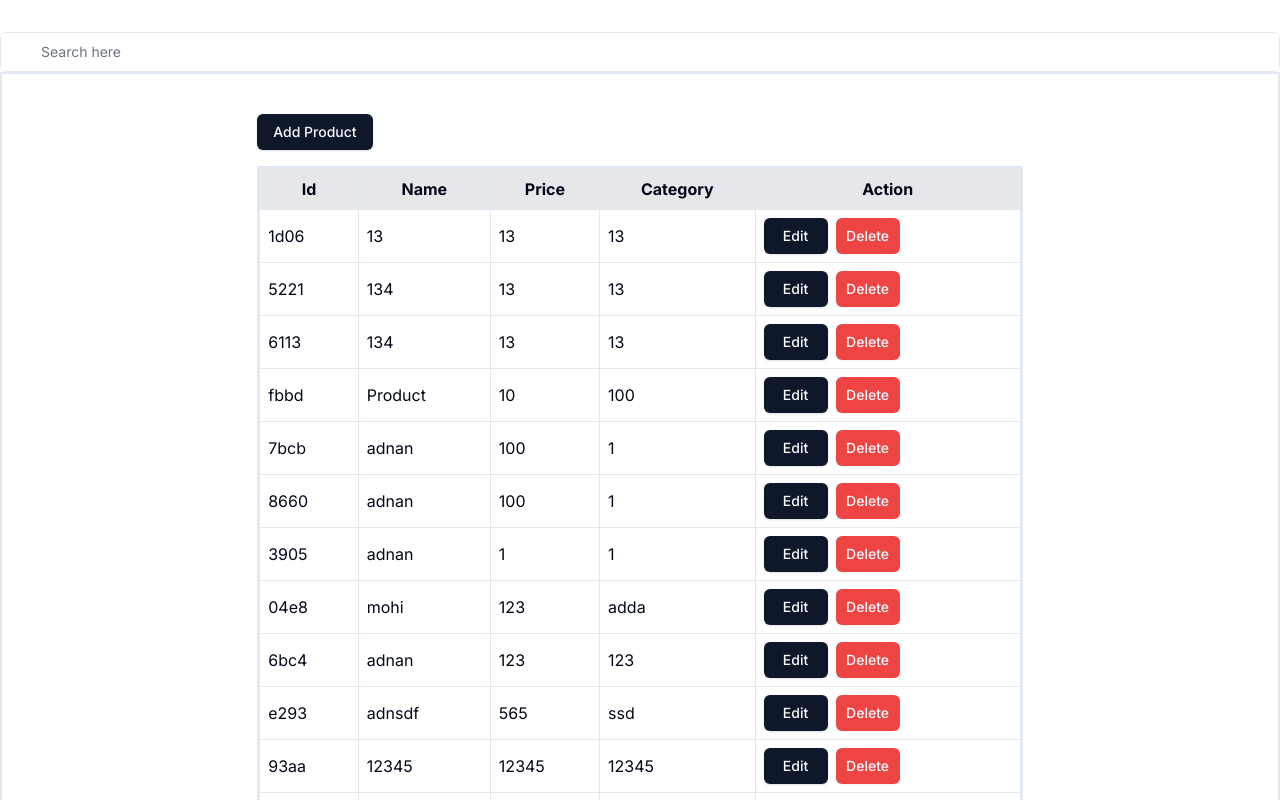
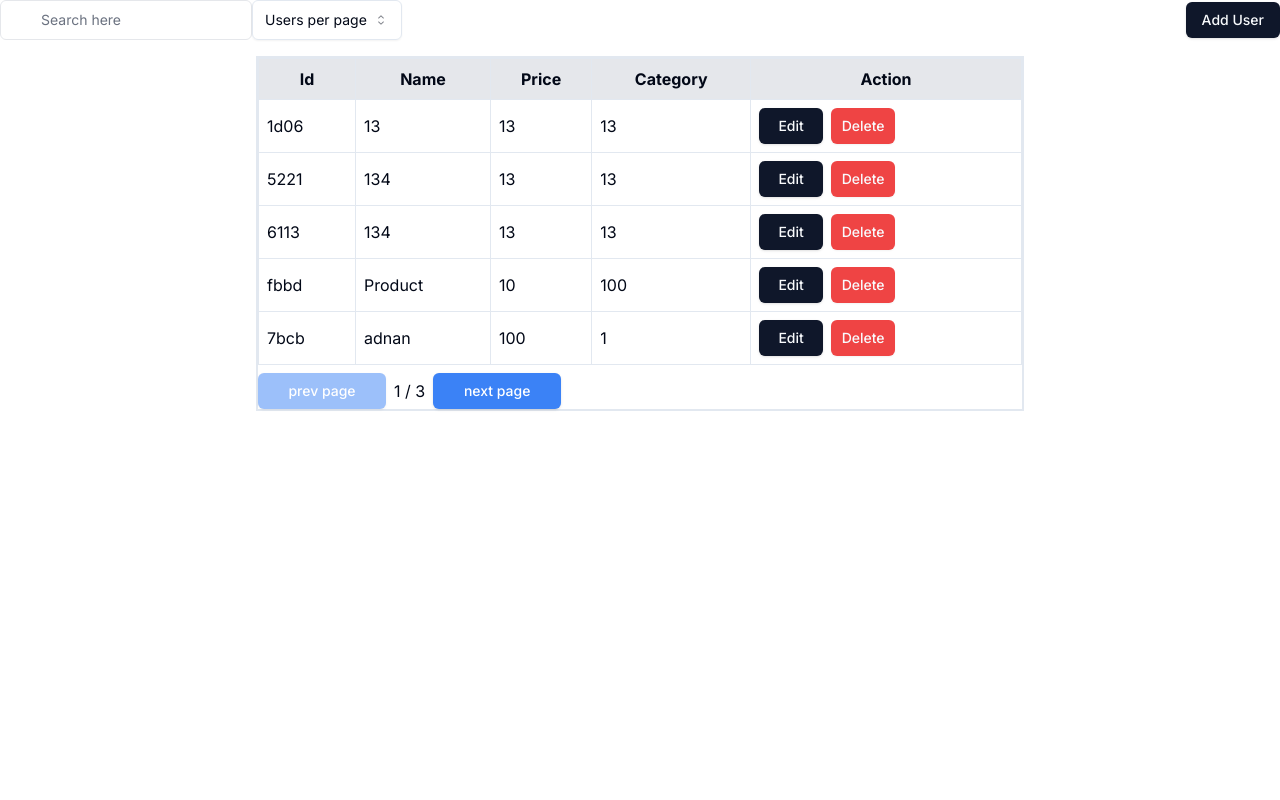
Before and after one commit to Adnan-Dar/crud-server-action, a Next.js app: page / in a window 1280 px wide. Shown: the top 800 px of the page. Built offline with nearby package versions, Linux system fonts and the light colour scheme; data requests are answered from the project's data file.

Commit message:
pagination and select per page done

```diff
--- a/actions/products.ts
+++ b/actions/products.ts
@@ -2,8 +2,12 @@
 
 import { Product } from "@/types/product";
 
+interface PaginatedData<T> {
+    data: T[];
+    total: number;
+}
 
-export const list = async (query: string = ""): Promise<Product[]> => {
+export const list = async (query: string = "", page: number = 1, perPage: number = 5): Promise<PaginatedData<Product>> => {
     try {
         const response = await fetch(`http://localhost:3000/products`);
         if (!response.ok) {
@@ -12,18 +16,26 @@
         const productsData = await response.json() as Product[];
 
         // Filter products based on the query
+        let filteredProducts = productsData;
         if (query) {
-            return productsData.filter(product =>
+            filteredProducts =  productsData.filter(product =>
                 product.name.toLowerCase().includes(query.toLowerCase())
             );
         }
 
-        return productsData;
+        // Pagination logic applied after filtering
+        const totalProducts = filteredProducts.length;
+        const start = (page - 1) * perPage;
+        const end = start + perPage;
+        const paginatedProducts = filteredProducts.slice(start, end);
+
+        return { data: paginatedProducts, total: totalProducts };
     } catch (error) {
         console.error('Error fetching products:', error);
-        return [];
+        return { data: [], total: 0 };
     }
 };
+
 
 
 
--- a/app/page.tsx
+++ b/app/page.tsx
@@ -1,7 +1,17 @@
-
+"use client"
 import { Suspense } from "react";
 import Search from "@/components/ui/custum-ui/search";
 import { UserTable } from "@/components/productList";
+import {
+  Select,
+  SelectContent,
+  SelectGroup,
+  SelectItem,
+  SelectTrigger,
+  SelectValue,
+} from "@/components/ui/select";
+import { AddProduct } from "@/components/add-button";
+import { useRouter, useSearchParams } from "next/navigation";
 
 export default function Home({
   searchParams,
@@ -9,19 +19,52 @@
   searchParams?: {
     query?: string;
     page?: string;
+    per_page?: string;
   };
 }) {
+  const router = useRouter();
+  const params = useSearchParams();
   const query = searchParams?.query || '';
   const currentPage = Number(searchParams?.page) || 1;
+  const perPage = Number(searchParams?.per_page) || 5;
+
+  const handlePerPageChange = (value: string) => {
+    const newPerPage = Number(value);
+    const updatedParams = new URLSearchParams(params.toString());
+    updatedParams.set('per_page', newPerPage.toString());
+    updatedParams.set('page', '1'); // Reset to the first page when changing per_page
+    router.push(`${window.location.pathname}?${updatedParams.toString()}`);
+  };
 
   return (
     <div className="w-full">
-      <div className="flex w-full items-center justify-between"></div>
-      <div className="mt-4 flex items-center justify-between gap-2 md:mt-8">
-        <Search />
+      <div className="flex justify-between items-center mb-4">
+        <div className="flex">
+          <div>
+            <Search />
+          </div>
+          <div>
+            <Select onValueChange={handlePerPageChange}>
+              <SelectTrigger className="w-[150px] h-10">
+                <SelectValue placeholder="Users per page" />
+              </SelectTrigger>
+              <SelectContent>
+                <SelectGroup>
+                  <SelectItem value="5">5</SelectItem>
+                  <SelectItem value="10">10</SelectItem>
+                  <SelectItem value="20">20</SelectItem>
+                  <SelectItem value="50">50</SelectItem>
+                </SelectGroup>
+              </SelectContent>
+            </Select>
+          </div>
+        </div>
+        <div>
+          <AddProduct label="Add User" />
+        </div>
       </div>
-      <Suspense key={query + currentPage} fallback={<div>Loading...</div>}>
-        <UserTable query={query} currentPage={currentPage} />
+      <Suspense key={query + currentPage + perPage} fallback={<div>Loading...</div>}>
+        <UserTable query={query} currentPage={currentPage} perPage={perPage} />
       </Suspense>
       <div className="mt-5 flex w-full justify-center">
         {/* <Pagination totalPages={totalPages} /> */}
--- a/components/productList.tsx
+++ b/components/productList.tsx
@@ -2,27 +2,34 @@
 
 import { Product } from "@/types/product";
 import { useEffect, useState } from "react";
-import { list } from "@/actions/products";
+import { list, deleteProduct } from "@/actions/products";
 import { EditButton } from "@/components/edit-button";
 import { AddProduct } from "@/components/add-button";
 import { DeleteButton } from "@/components/del-button";
-import { deleteProduct } from "@/actions/products";
+import PaginationControls from "./ui/custum-ui/pagination";
+import { useRouter, useSearchParams } from "next/navigation";
 
 interface UserTableProps {
   query: string;
   currentPage: number;
+  perPage: number;
 }
 
-export const UserTable: React.FC<UserTableProps> = ({ query, currentPage }) => {
+export const UserTable: React.FC<UserTableProps> = ({ query, currentPage, perPage }) => {
   const [data, setData] = useState<Product[]>([]);
   const [isLoading, setIsLoading] = useState(true);
   const [sideDrawer, setSideDrawer] = useState(false);
+  const [totalProducts, setTotalProducts] = useState(0);
+
+  const router = useRouter();
+  const searchParams = useSearchParams();
 
   useEffect(() => {
     const fetchData = async () => {
       try {
-        const productList = await list(query);
-        setData(productList);
+        const productList = await list(query, currentPage, perPage);
+        setData(productList.data);
+        setTotalProducts(productList.total);
         setIsLoading(false);
       } catch (error) {
         console.error("Error fetching product list:", error);
@@ -31,7 +38,7 @@
     };
 
     fetchData();
-  }, [query]);
+  }, [query, currentPage, perPage]);
 
   const openSideDrawer = (product: Product) => {
     setSideDrawer(true);
@@ -41,13 +48,13 @@
     return <div>Loading...</div>;
   }
 
+  const totalPages = Math.ceil(totalProducts / perPage);
+  const hasNextPage = currentPage < totalPages;
+  const hasPrevPage = currentPage > 1;
+
   return (
-    <div className="space-y-4 flex flex-col border-2 items-center">
-      <div className="flex justify-between w-3/5 items-center mt-10">
-        <div className="">
-          <AddProduct label="Add Product" />
-        </div>
-      </div>
+    <div className="space-y-4 flex flex-col items-center">
+
       <div className="border-2 w-3/5">
         <table className="w-full table-auto">
           <thead>
@@ -88,6 +95,11 @@
             ))}
           </tbody>
         </table>
+        <PaginationControls
+          hasNextPage={hasNextPage}
+          hasPrevPage={hasPrevPage}
+          totalPages={totalPages}
+        />
       </div>
     </div>
   );
--- /dev/null
+++ b/components/ui/custum-ui/pagination.tsx
@@ -0,0 +1,55 @@
+'use client'
+
+import { FC } from 'react'
+import { useRouter, useSearchParams, usePathname } from 'next/navigation'
+import { Button } from '../button'
+
+interface PaginationControlsProps {
+  hasNextPage: boolean
+  hasPrevPage: boolean
+  totalPages: number
+}
+
+const PaginationControls: FC<PaginationControlsProps> = ({ hasNextPage, hasPrevPage, totalPages }) => {
+  const router = useRouter()
+  const searchParams = useSearchParams()
+  const pathname = usePathname()
+
+  const page = Number(searchParams.get('page') ?? '1')
+  const per_page = Number(searchParams.get('per_page') ?? '5')
+
+  const updateQueryParams = (newPage: number) => {
+    const params = new URLSearchParams(searchParams.toString())
+    params.set('page', newPage.toString())
+    params.set('per_page', per_page.toString())
+    router.push(`${pathname}?${params.toString()}`)
+  }
+
+  return (
+    <div className='flex gap-2 items-center mt-2'>
+      <Button
+        className='bg-blue-500 text-white p-1 w-32'
+        disabled={!hasPrevPage}
+        onClick={() => {
+          updateQueryParams(page - 1)
+        }}>
+        prev page
+      </Button>
+
+      <div>
+        {page} / {totalPages}
+      </div>
+
+      <Button
+        className='bg-blue-500 text-white p-1 w-32'
+        disabled={!hasNextPage}
+        onClick={() => {
+          updateQueryParams(page + 1)
+        }}>
+        next page
+      </Button>
+    </div>
+  )
+}
+
+export default PaginationControls
--- /dev/null
+++ b/components/ui/select.tsx
@@ -0,0 +1,164 @@
+"use client"
+
+import * as React from "react"
+import {
+  CaretSortIcon,
+  CheckIcon,
+  ChevronDownIcon,
+  ChevronUpIcon,
+} from "@radix-ui/react-icons"
+import * as SelectPrimitive from "@radix-ui/react-select"
+
+import { cn } from "@/lib/utils"
+
+const Select = SelectPrimitive.Root
+
+const SelectGroup = SelectPrimitive.Group
+
+const SelectValue = SelectPrimitive.Value
+
+const SelectTrigger = React.forwardRef<
+  React.ElementRef<typeof SelectPrimitive.Trigger>,
+  React.ComponentPropsWithoutRef<typeof SelectPrimitive.Trigger>
+>(({ className, children, ...props }, ref) => (
+  <SelectPrimitive.Trigger
+    ref={ref}
+    className={cn(
+      "flex h-9 w-full items-center justify-between whitespace-nowrap rounded-md border border-input bg-transparent px-3 py-2 text-sm shadow-sm ring-offset-background placeholder:text-muted-foreground focus:outline-none focus:ring-1 focus:ring-ring disabled:cursor-not-allowed disabled:opacity-50 [&>span]:line-clamp-1",
+      className
+    )}
+    {...props}
+  >
+    {children}
+    <SelectPrimitive.Icon asChild>
+      <CaretSortIcon className="h-4 w-4 opacity-50" />
+    </SelectPrimitive.Icon>
+  </SelectPrimitive.Trigger>
+))
+SelectTrigger.displayName = SelectPrimitive.Trigger.displayName
+
+const SelectScrollUpButton = React.forwardRef<
+  React.ElementRef<typeof SelectPrimitive.ScrollUpButton>,
+  React.ComponentPropsWithoutRef<typeof SelectPrimitive.ScrollUpButton>
+>(({ className, ...props }, ref) => (
+  <SelectPrimitive.ScrollUpButton
+    ref={ref}
+    className={cn(
+      "flex cursor-default items-center justify-center py-1",
+      className
+    )}
+    {...props}
+  >
+    <ChevronUpIcon />
+  </SelectPrimitive.ScrollUpButton>
+))
+SelectScrollUpButton.displayName = SelectPrimitive.ScrollUpButton.displayName
+
+const SelectScrollDownButton = React.forwardRef<
+  React.ElementRef<typeof SelectPrimitive.ScrollDownButton>,
+  React.ComponentPropsWithoutRef<typeof SelectPrimitive.ScrollDownButton>
+>(({ className, ...props }, ref) => (
+  <SelectPrimitive.ScrollDownButton
+    ref={ref}
+    className={cn(
+      "flex cursor-default items-center justify-center py-1",
+      className
+    )}
+    {...props}
+  >
+    <ChevronDownIcon />
+  </SelectPrimitive.ScrollDownButton>
+))
+SelectScrollDownButton.displayName =
+  SelectPrimitive.ScrollDownButton.displayName
+
+const SelectContent = React.forwardRef<
+  React.ElementRef<typeof SelectPrimitive.Content>,
+  React.ComponentPropsWithoutRef<typeof SelectPrimitive.Content>
+>(({ className, children, position = "popper", ...props }, ref) => (
+  <SelectPrimitive.Portal>
+    <SelectPrimitive.Content
+      ref={ref}
+      className={cn(
+        "relative z-50 max-h-96 min-w-[8rem] overflow-hidden rounded-md border bg-popover text-popover-foreground shadow-md data-[state=open]:animate-in data-[state=closed]:animate-out data-[state=closed]:fade-out-0 data-[state=open]:fade-in-0 data-[state=closed]:zoom-out-95 data-[state=open]:zoom-in-95 data-[side=bottom]:slide-in-from-top-2 data-[side=left]:slide-in-from-right-2 data-[side=right]:slide-in-from-left-2 data-[side=top]:slide-in-from-bottom-2",
+        position === "popper" &&
+          "data-[side=bottom]:translate-y-1 data-[side=left]:-translate-x-1 data-[side=right]:translate-x-1 data-[side=top]:-translate-y-1",
+        className
+      )}
+      position={position}
+      {...props}
+    >
+      <SelectScrollUpButton />
+      <SelectPrimitive.Viewport
+        className={cn(
+          "p-1",
+          position === "popper" &&
+            "h-[var(--radix-select-trigger-height)] w-full min-w-[var(--radix-select-trigger-width)]"
+        )}
+      >
+        {children}
+      </SelectPrimitive.Viewport>
+      <SelectScrollDownButton />
+    </SelectPrimitive.Content>
+  </SelectPrimitive.Portal>
+))
+SelectContent.displayName = SelectPrimitive.Content.displayName
+
+const SelectLabel = React.forwardRef<
+  React.ElementRef<typeof SelectPrimitive.Label>,
+  React.ComponentPropsWithoutRef<typeof SelectPrimitive.Label>
+>(({ className, ...props }, ref) => (
+  <SelectPrimitive.Label
+    ref={ref}
+    className={cn("px-2 py-1.5 text-sm font-semibold", className)}
+    {...props}
+  />
+))
+SelectLabel.displayName = SelectPrimitive.Label.displayName
+
+const SelectItem = React.forwardRef<
+  React.ElementRef<typeof SelectPrimitive.Item>,
+  React.ComponentPropsWithoutRef<typeof SelectPrimitive.Item>
+>(({ className, children, ...props }, ref) => (
+  <SelectPrimitive.Item
+    ref={ref}
+    className={cn(
+      "relative flex w-full cursor-default select-none items-center rounded-sm py-1.5 pl-2 pr-8 text-sm outline-none focus:bg-accent focus:text-accent-foreground data-[disabled]:pointer-events-none data-[disabled]:opacity-50",
+      className
+    )}
+    {...props}
+  >
+    <span className="absolute right-2 flex h-3.5 w-3.5 items-center justify-center">
+      <SelectPrimitive.ItemIndicator>
+        <CheckIcon className="h-4 w-4" />
+      </SelectPrimitive.ItemIndicator>
+    </span>
+    <SelectPrimitive.ItemText>{children}</SelectPrimitive.ItemText>
+  </SelectPrimitive.Item>
+))
+SelectItem.displayName = SelectPrimitive.Item.displayName
+
+const SelectSeparator = React.forwardRef<
+  React.ElementRef<typeof SelectPrimitive.Separator>,
+  React.ComponentPropsWithoutRef<typeof SelectPrimitive.Separator>
+>(({ className, ...props }, ref) => (
+  <SelectPrimitive.Separator
+    ref={ref}
+    className={cn("-mx-1 my-1 h-px bg-muted", className)}
+    {...props}
+  />
+))
+SelectSeparator.displayName = SelectPrimitive.Separator.displayName
+
+export {
+  Select,
+  SelectGroup,
+  SelectValue,
+  SelectTrigger,
+  SelectContent,
+  SelectLabel,
+  SelectItem,
+  SelectSeparator,
+  SelectScrollUpButton,
+  SelectScrollDownButton,
+}
--- a/package.json
+++ b/package.json
@@ -13,6 +13,7 @@
     "@radix-ui/react-dialog": "^1.0.5",
     "@radix-ui/react-icons": "^1.3.0",
     "@radix-ui/react-label": "^2.0.2",
+    "@radix-ui/react-select": "^2.0.0",
     "@radix-ui/react-slot": "^1.0.2",
     "class-variance-authority": "^0.7.0",
     "clsx": "^2.1.1",
```
Also changed, not shown: 1 other file (tests, documents, lock files or other folders).
